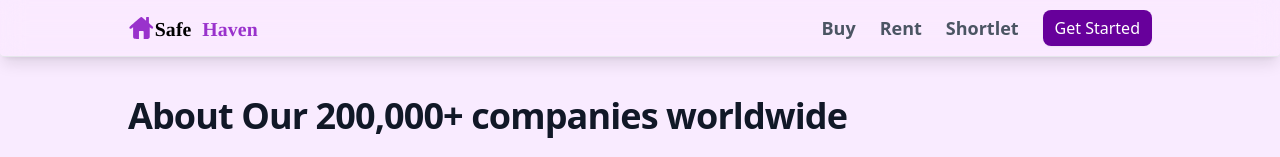
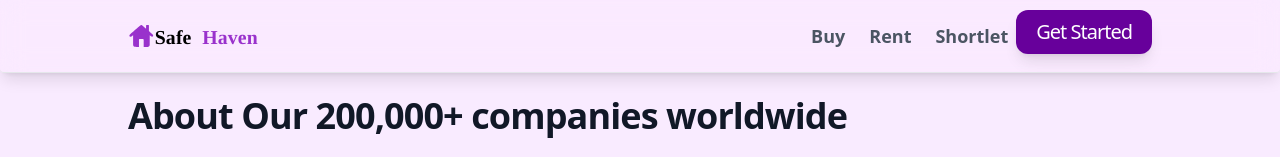
Before and after one commit to prosper74/Go-real-estate-app, a Next.js app in the folder frontend/: page /about in a window 1280 px wide. Shown: the top 157 px of the page. Built offline with nearby package versions, Linux system fonts and the light colour scheme.

Commit message:
Used authButton on navigation

```diff
--- a/frontend/src/components/common/Buttons/authButton.tsx
+++ b/frontend/src/components/common/Buttons/authButton.tsx
@@ -7,13 +7,13 @@ interface IProps {
   buttonText: string;
 }
 
-const LoginPopupButton: FC<IProps> = ({ isOpen, setIsOpen, buttonText }) => {
+const AuthButton: FC<IProps> = ({ isOpen, setIsOpen, buttonText }) => {
   return (
     <div className="flex justify-center ml-auto">
       <button
         type="button"
         onClick={() => setIsOpen(!isOpen)}
-        className="flex justify-center shadow-lg xs:py-1 my-2 md:py-2 xs:px-2 md:px-5 sm:mt-0 sm:-ml-4 font-heading font-medium tracking-tighter xs:text-lg md:text-xl text-white text-center bg-purple-600 focus:ring-2 focus:ring-purple-500 focus:ring-opacity-50 hover:bg-purple-900 rounded-xl"
+        className="flex justify-center shadow-lg xs:py-1 my-2 md:py-2 xs:px-2 md:px-5 sm:mt-0 sm:-ml-4 font-heading font-medium tracking-tighter xs:text-lg md:text-xl text-white text-center bg-primary focus:ring-2 focus:ring-purple-500 focus:ring-opacity-50 hover:bg-purple-900 rounded-xl"
       >
         {buttonText}
       </button>
@@ -21,4 +21,4 @@ const LoginPopupButton: FC<IProps> = ({ isOpen, setIsOpen, buttonText }) => {
   );
 };
 
-export default LoginPopupButton;
+export default AuthButton;
--- a/frontend/src/components/common/layouts/navbar.tsx
+++ b/frontend/src/components/common/layouts/navbar.tsx
@@ -2,11 +2,11 @@ import { useState, useEffect } from "react";
 import Link from "next/link";
 import Image from "next/image";
 import { useSelector } from "react-redux";
-import { Navbar, Dropdown, Avatar, Button } from "flowbite-react";
+import { Navbar, Dropdown, Avatar } from "flowbite-react";
 import { MainMenu } from "./layoutData";
 import { StateUserProps } from "../interfaces";
+import AuthButton from "../Buttons/authButton";
 // import AuthPortal from '@src/components/auth';
-// import LoginPopupButton from '../buttons/loginPopup';
 
 interface IProps {
   user: StateUserProps;
@@ -15,7 +15,7 @@ interface IProps {
 export default function Header() {
   const user = useSelector((state: IProps) => state.user);
   const [selectedNav, setSelectedNav] = useState("");
-  // const [isOpen, setIsOpen] = useState(false);
+  const [isOpen, setIsOpen] = useState(false);
 
   console.log("User:", user);
 
@@ -32,6 +32,7 @@ export default function Header() {
   });
 
   return (
+    <>
       <Navbar
         fluid={true}
         rounded={true}
@@ -48,12 +49,11 @@ export default function Header() {
         </Link>
         <div className="flex md:order-2">
           {user.userId < 1 && !user.onboarding ? (
-          <button
-            type="button"
-            className={`transition duration-200 bg-primary text-white w-full px-2 md:px-3 md:py-1.5 rounded-lg shadow-sm hover:shadow-md text-center flex justify-center items-center`}
-          >
-            Get Started
-          </button>
+            <AuthButton
+              isOpen={isOpen}
+              setIsOpen={setIsOpen}
+              buttonText="Get Started"
+            />
           ) : (
             <Dropdown
               arrowIcon={false}
@@ -99,5 +99,6 @@ export default function Header() {
           </ul>
         </Navbar.Collapse>
       </Navbar>
+    </>
   );
 }
```
Lines whose indentation alone changed are shown as unchanged.
